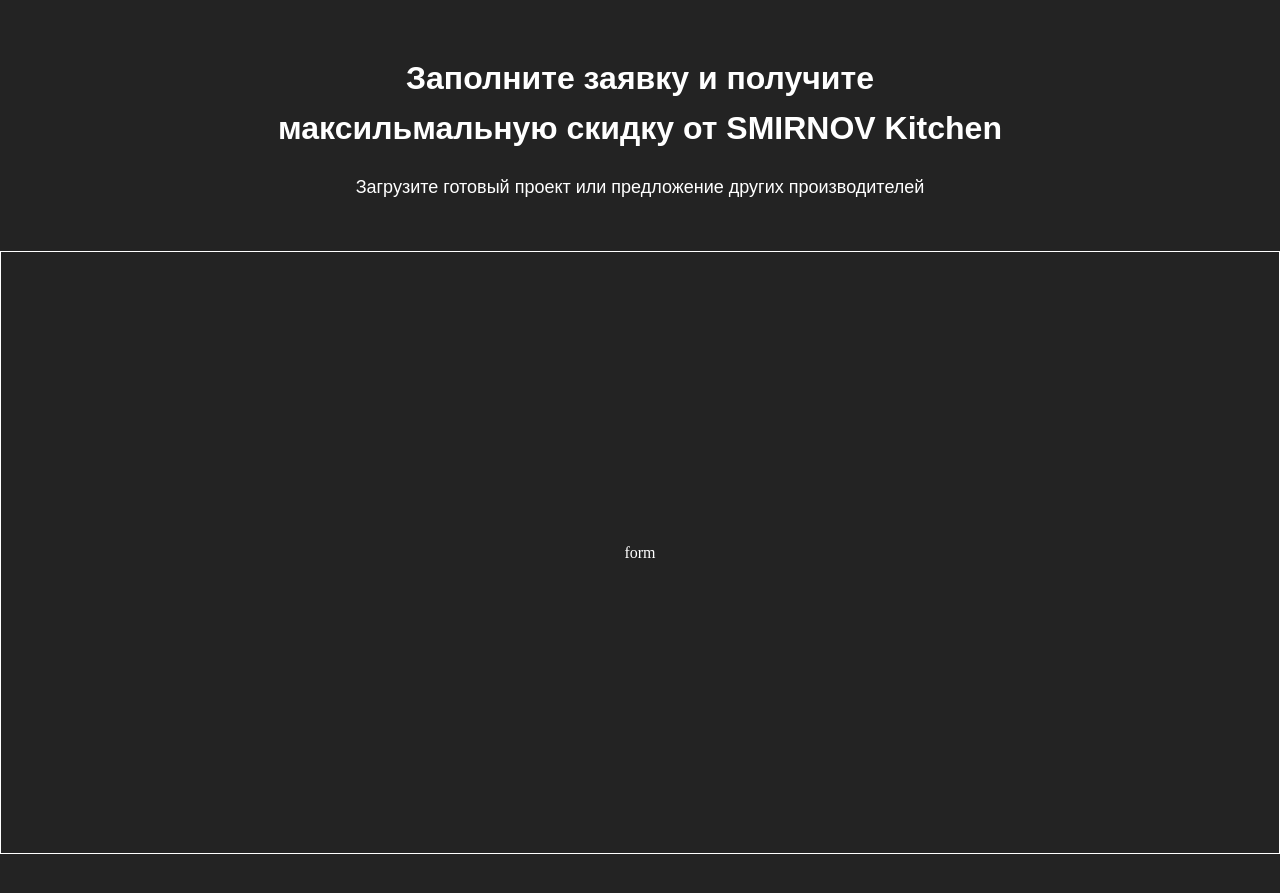
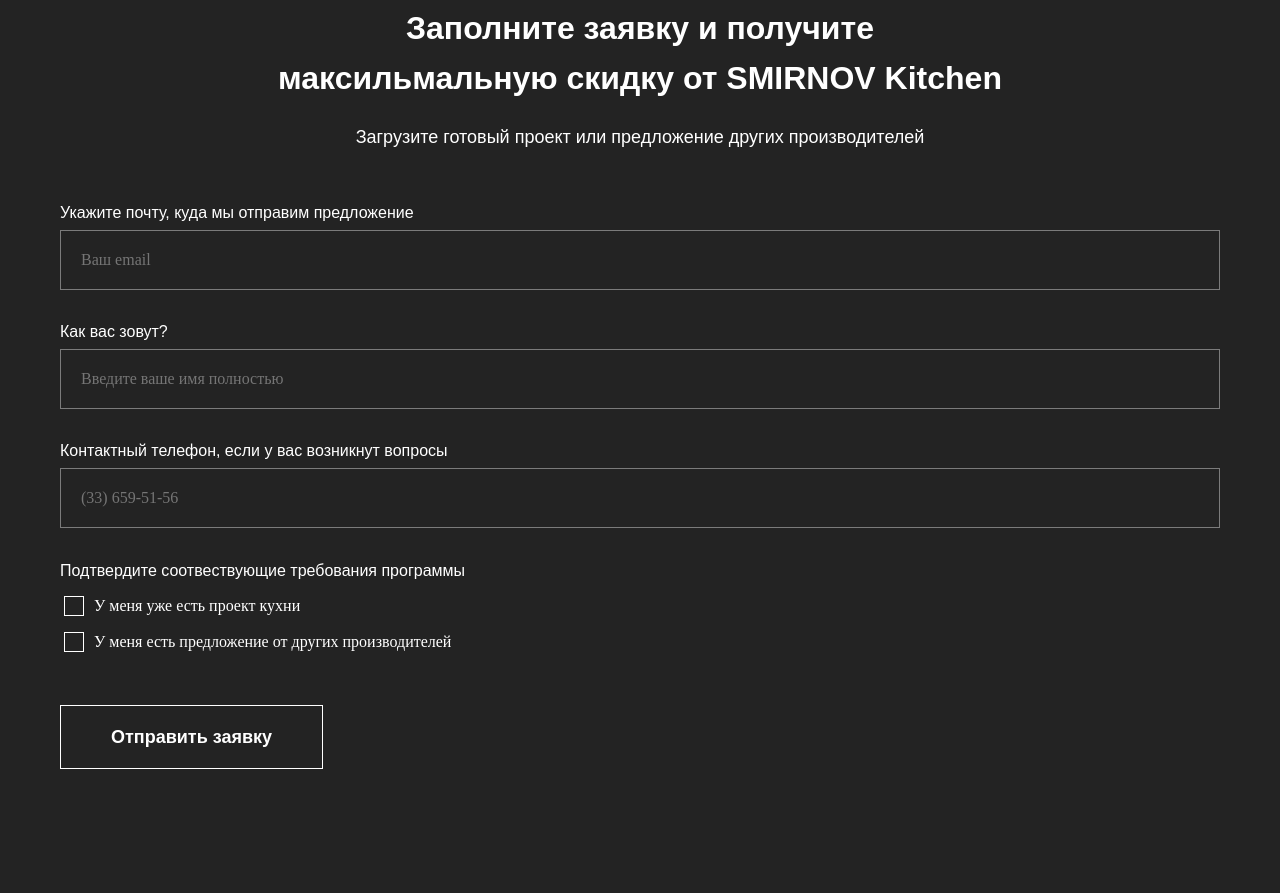
Before and after one commit to enerjaizzzer/kitchen-landing, a plain HTML site: page index.html in a window 1280 px wide. Shown: the part 7627-8520 px from the top of the page. Drawn offline with Linux system fonts and the light colour scheme; a web font is replaced by a local one.

Commit message:
feat: add form

```diff
--- a/default.css
+++ b/default.css
@@ -9,6 +9,10 @@
 ul[class],
 ol[class] {
     padding: 0;
+}
+
+.input:focus {
+    outline: none;
 }
 
 /* Убираем внешние отступы */
--- a/index.html
+++ b/index.html
@@ -238,7 +238,38 @@
     <div class="form__description">
       Загрузите готовый проект или предложение других производителей
     </div>
-    <div class="form__component">form</div>
+    <div class="form__component">
+      <form class="form__component-form" action="/action_page.php">
+        <div class="form__component-item">
+          <label class="form__component-item-label" for="email">
+            Укажите почту, куда мы отправим предложение
+          </label>
+          <input class="form__component-item-input" type="text" id="email"
+                 name="lname" value="" placeholder="Ваш email">
+        </div>
+        <div class="form__component-item">
+          <label class="form__component-item-label" for="name">Как вас зовут?</label>
+          <input class="form__component-item-input" type="text" id="name"
+                 name="lname" value="" placeholder="Введите ваше имя полностью">
+        </div>
+        <div class="form__component-item">
+          <label class="form__component-item-label" for="number">Контактный телефон, если у вас возникнут
+            вопросы</label>
+          <input class="form__component-item-input" type="text" id="number"
+                 name="lname" value="" placeholder="(33) 659-51-56">
+        </div>
+        <div class="form__component-item-title">Подтвердите соотвествующие требования программы</div>
+        <div class="form__component-item form__component-item-horizontal">
+          <input class="checkbox" type="checkbox" id="project" name="project" value="">
+          <label for="project"> У меня уже есть проект кухни</label>
+        </div>
+        <div class="form__component-item-horizontal form__component-item">
+          <input class="checkbox" type="checkbox" id="concurrency" name="concurrency" value="">
+          <label for="concurrency"> У меня есть предложение от других производителей</label><br>
+        </div>
+        <input class="button submit-button" type="submit" value="Отправить заявку">
+      </form>
+    </div>
   </section>
 </main>
 <footer class="footer">
--- a/style.css
+++ b/style.css
@@ -376,6 +376,7 @@
     font: 600 32px/50px "Gilroy", sans-serif;
     color: white;
     margin-bottom: 50px;
+    text-align: center;
 }
 
 .about__block {
@@ -420,7 +421,7 @@
 
 @media (max-width: 1280px) {
     .about {
-        padding: 200px 0 0;
+        padding: 150px 0 0;
     }
 
     .about__title {
@@ -453,6 +454,9 @@
 }
 
 @media (max-width: 600px) {
+    .about {
+        padding: 100px 0 0;
+    }
     .about__block-group {
         position: relative;
     }
@@ -552,6 +556,10 @@
 }
 
 @media (max-width: 768px) {
+    .work {
+        padding: 100px 0;
+    }
+
     .work__steps {
         padding: 0;
         margin-bottom: 50px;
@@ -628,6 +636,10 @@
 }
 
 @media (max-width: 1280px) {
+    .portfolio {
+        padding-top: 150px;
+    }
+
     .portfolio__carousel {
         height: 720px;
     }
@@ -638,6 +650,9 @@
 }
 
 @media (max-width: 600px) {
+    .portfolio {
+        padding-top: 100px;
+    }
     .portfolio__carousel {
         height: 500px;
     }
@@ -679,6 +694,10 @@
 }
 
 @media (max-width: 768px) {
+    .comparison {
+        padding-top: 100px;
+    }
+
     .comparison__title {
         font: 600 22px/34px "Gilroy", sans-serif;
     }
@@ -742,6 +761,10 @@
 }
 
 @media (max-width: 768px) {
+    .video {
+        padding-top: 100px;
+    }
+
     .video__title {
         font: 600 22px/34px "Gilroy", sans-serif;
     }
@@ -772,12 +795,91 @@
 .form__component {
     display: flex;
     flex-direction: column;
-    align-items: center;
-    justify-content: center;
     width: 705px;
     height: 603px;
+    padding: 0 60px;
     color: white;
+}
+
+.form__component-item-title {
+    margin-bottom: 10px;
+    font: 400 16px/25px "Gilroy", sans-serif;
+}
+
+.form__component-item {
+    display: flex;
+    flex-direction: column;
+    margin-bottom: 30px;
+}
+
+.form__component-item-horizontal {
+    flex-direction: row;
+    margin-bottom: 10px;
+    align-items: center;
+}
+
+.form__component-form, .form__component-item-label, .form__component-item-input {
+    width: 100%;
+}
+
+.form__component-item-label {
+    font: 400 16px/24px "Gilroy", sans-serif;
+    margin-bottom: 5px;
+}
+
+.form__component-item-input {
+    height: 60px;
+    border: 1px solid rgba(255, 255, 255, 0.4);
+    background: transparent;
+    color: rgba(255, 255, 255, 0.4);
+    padding: 0 20px;
+    transition: 0.3s;
+}
+
+.form__component-item-input:focus {
+    border-radius: 0;
     border: 1px solid white;
+    outline: none;
+}
+
+.submit-button {
+    margin-top: 50px;
+}
+
+.checkbox {
+    width: 20px;
+    height: 20px;
+    -webkit-appearance: none;
+    background-color: transparent;
+    border: 1px solid white;
+    box-shadow: none;
+    padding: 9px;
+    border-radius: 0;
+    display: inline-block;
+    position: relative;
+    margin-right: 10px;
+    cursor: pointer;
+    transition: 0.3s;
+}
+
+.checkbox:active, .checkbox:checked:active {
+    box-shadow: none;
+}
+
+.checkbox:checked {
+    background-color: white;
+    border: 1px solid white;
+    box-shadow: none;
+    color: #232323;
+}
+
+.checkbox:checked:after {
+    content: '\2714';
+    font-size: 14px;
+    position: absolute;
+    top: 0;
+    left: 3px;
+    color: #232323;
 }
 
 @media (max-width: 1280px) {
```
